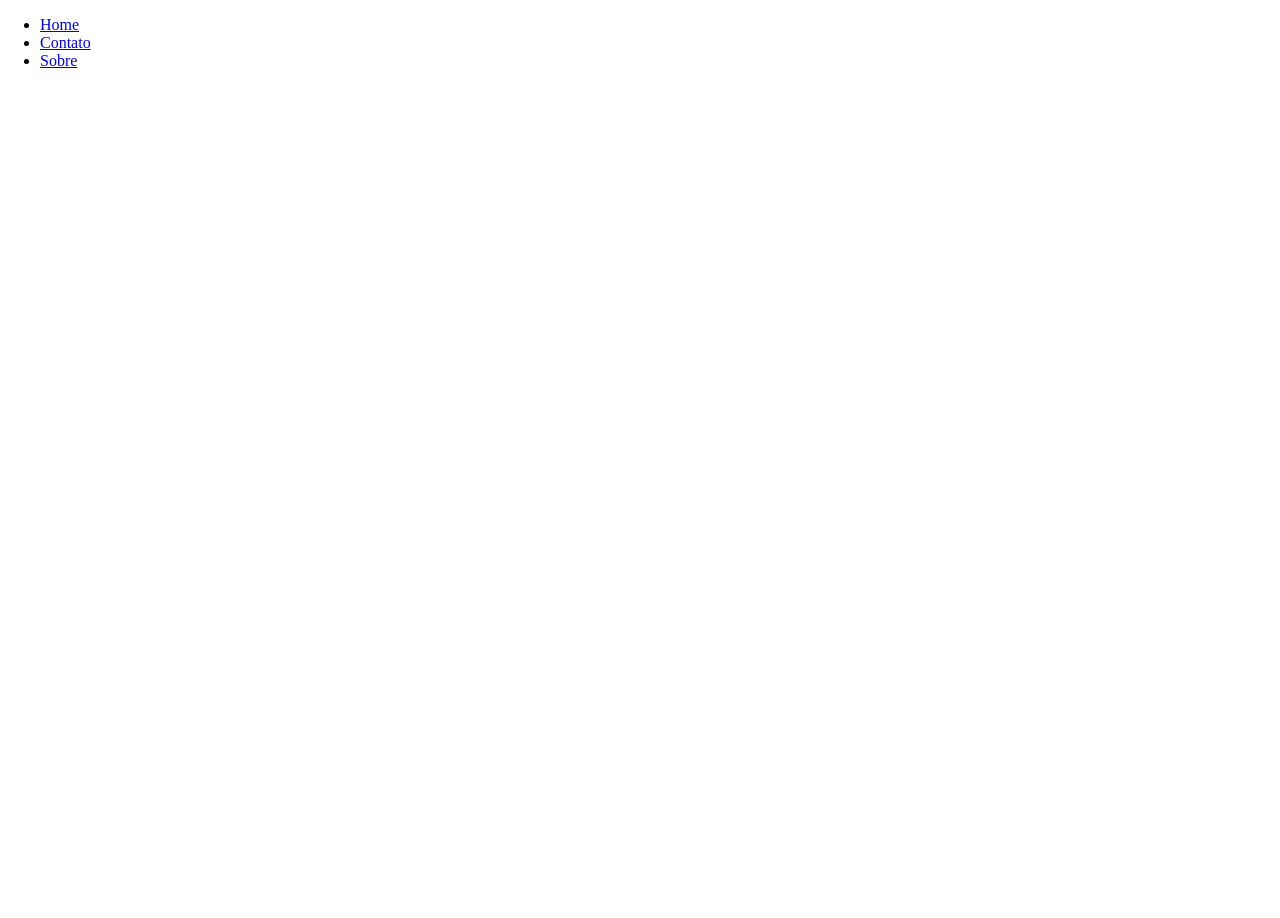
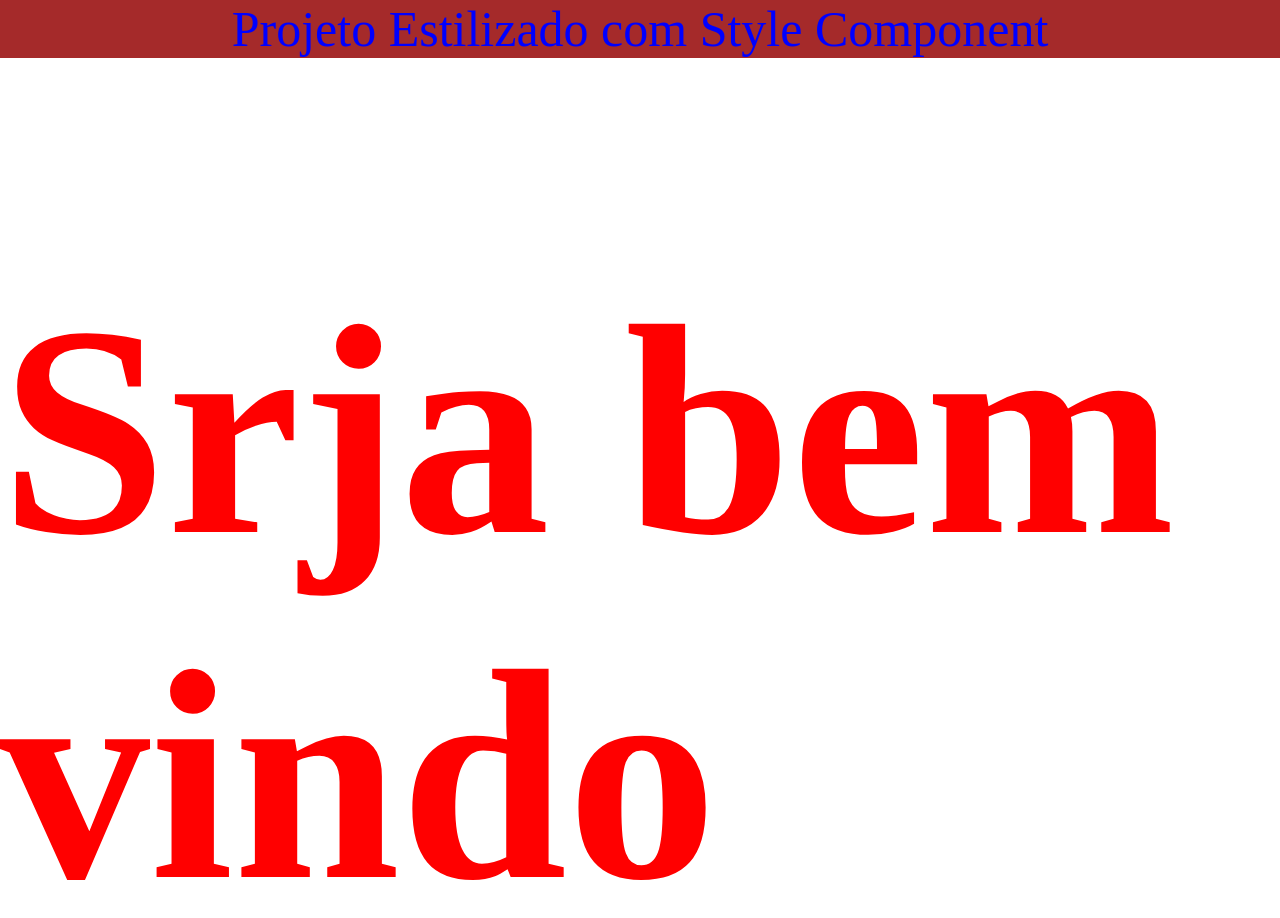
Before and after one commit to ricksantosdev/Next_React, a React (Create React App) app: page /produto/1 in a window 1280 px wide. Before the commit this address had no page. Shown: the top 918 px of the page. Before the commit the page ends 800 px from the top, so only its background shows below. Built offline with nearby package versions, Linux system fonts and the light colour scheme.

Commit message:
Trabalhando com Style Components

```diff
--- a/package.json
+++ b/package.json
@@ -7,7 +7,8 @@
     "react": "^19.0.0",
     "react-dom": "^19.0.0",
     "react-router-dom": "^7.9.1",
-    "react-scripts": "5.0.1"
+    "react-scripts": "5.0.1",
+    "styled-components": "^6.1.19"
   },
   "scripts": {
     "start": "react-scripts start",
--- /dev/null
+++ b/src/AppStyleComponent.js
@@ -0,0 +1,15 @@
+import styled from "styled-components";
+import { Container , Head, Titulo} from "./style";
+
+export default function AppStyleComponent(){
+    return(
+        <Container>
+            <Head>
+                <a>Projeto Estilizado com Style Component</a>
+            </Head>
+            <Titulo cor="FF0000" tamanho={300}>
+                Srja bem vindo
+            </Titulo>
+        </Container>
+    );
+}
--- a/src/index.js
+++ b/src/index.js
@@ -5,11 +5,12 @@ import Imc from './components/Imc';
 import CadastroUsuario from './components/CadastroUsuario';
 import CadastroTarefas from './components/CadastroTarefas';
 import RequisicaoHttp from './components/RequisicaoHttp';
+import AppStyleComponent from './AppStyleComponent';
 
 
 const root = ReactDOM.createRoot(document.getElementById('root'));
 root.render(
   <React.StrictMode>
-    <App />
+    <AppStyleComponent />
   </React.StrictMode>
 );
--- /dev/null
+++ b/src/pages/Erro/index.js
@@ -0,0 +1,7 @@
+export default function Erro(){
+    return(
+        <div>
+            <h1>Página não encontrada</h1>
+        </div>
+    )
+}
--- /dev/null
+++ b/src/pages/Produto/index.js
@@ -0,0 +1,13 @@
+import { useParams } from "react-router-dom";
+
+export default function Produto(){
+    const params = useParams();  //usando o useParams para pegar o valor da informado como parametro da rota
+    //console.log(id);
+    return (
+        <div>
+            <header>
+                <span> O parâmetro informado é: {params.id} </span>
+            </header>
+        </div>
+    );
+}
--- a/src/routes.js
+++ b/src/routes.js
@@ -4,6 +4,8 @@ import Home from "./pages/Home";
 import Sobre from "./pages/Sobre";
 import Contato from "./pages/Contato";
 import Menu from "./components/Menu";
+import Erro from "./pages/Erro";
+import Produto from "./pages/Produto";
 
 const Rotas = () => {
     return(
@@ -12,8 +14,10 @@ const Rotas = () => {
         <Routes>
             <Route path="/" element={<Home/>} />
             <Route path="/home" element={<Home/>} />
-            <Route path="/contato" element={<Contato/>} />
+            <Route exact path="/contato" element={<Contato/>} />
             <Route path="/sobre" element={<Sobre/>} />
+            <Route path="*" element={<Erro/>} />
+            <Route path="/produto/:id" element={<Produto/>}/>
         </Routes>
         </BrowserRouter>
     )
--- /dev/null
+++ b/src/style.js
@@ -0,0 +1,30 @@
+import  styled  from "styled-components";
+
+export const Container = styled.div`
+    display:flex;
+    flex-direction: column;
+    width:100%;
+    height: 500px;
+`;
+
+export const Head = styled.header`
+    width: 100%;
+    height: 70px;
+    display: flex;
+    justify-content: center;
+    align-items: center;
+    background-color: brown;
+
+    a{
+        font-size: 50px;
+        color: blue;
+    }
+
+`;
+
+
+export const Titulo = styled.h1`
+    color: ${props => `#${props.cor}`} ;
+    font-size: ${props => `${props.tamanho}px`};
+
+`;
```
Also changed, not shown: NextJS-ANOTACAO.txt, 1 other file (tests, documents, lock files or other folders).
